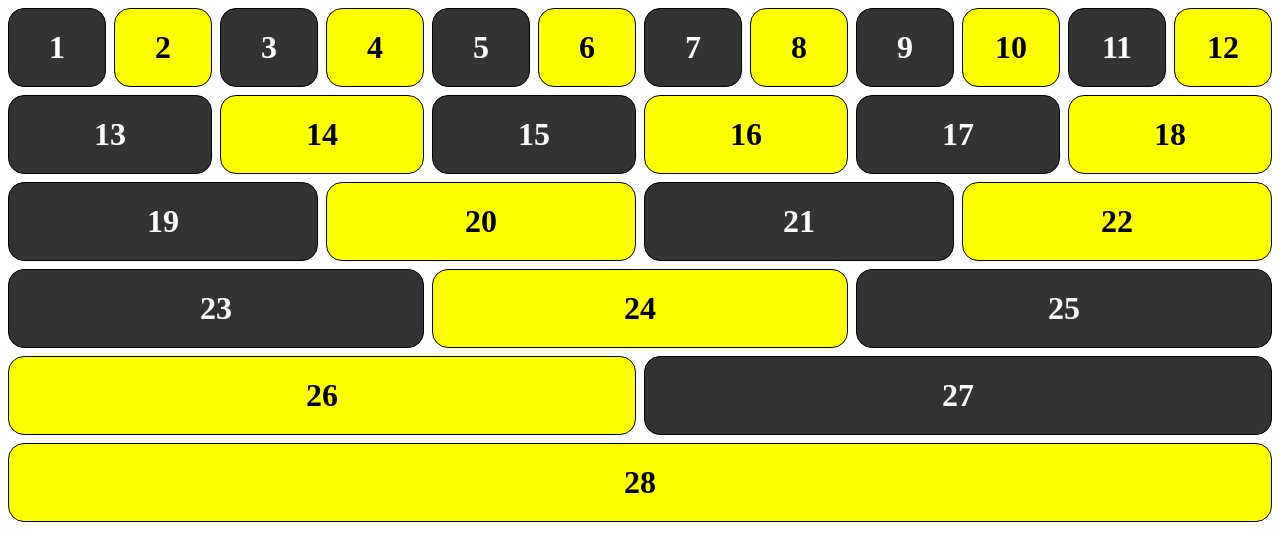
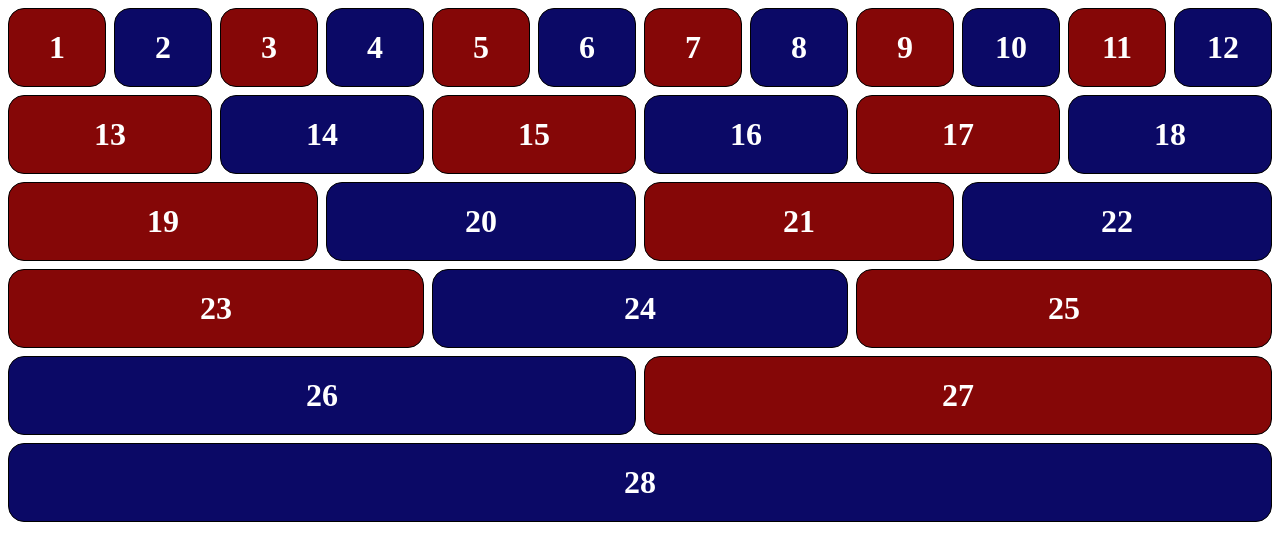
Before and after one commit to GuilleBlois/EscuelaIT, a plain HTML site: page grid2/index.html in a window 1280 px wide. Drawn offline with Linux system fonts and the light colour scheme.

Commit message:
Grid2 terminado

```diff
--- a/grid2/dest/style.css
+++ b/grid2/dest/style.css
@@ -1,7 +1,7 @@
 .grid-item {
     padding: 20px;
     border-radius: 1rem;
-    color: #000;
+    color: #fff;
     font-size: 2rem;
     font-weight: 600;
     border: 1px solid #000;
@@ -10,11 +10,10 @@
     align-items: center;
 }
 .grid-item:nth-child(2n+1) {
-    background-color: #333;
-    color: #fff;
+    background-color: rgb(133, 7, 7);
 }
 .grid-item:nth-child(2n) {
-    background-color: yellow;
+    background-color: rgb(11, 9, 102);
 }
 /*.grid {
     display: grid;
--- a/grid2/src/style.css
+++ b/grid2/src/style.css
@@ -1,7 +1,7 @@
 .grid-item {
     padding: 20px;
     border-radius: 1rem;
-    color: #000;
+    color: #fff;
     font-size: 2rem;
     font-weight: 600;
     border: 1px solid #000;
@@ -10,11 +10,10 @@
     align-items: center;
 }
 .grid-item:nth-child(2n+1) {
-    background-color: #333;
-    color: #fff;
+    background-color: rgb(133, 7, 7);
 }
 .grid-item:nth-child(2n) {
-    background-color: yellow;
+    background-color: rgb(11, 9, 102);
 }
 /*.grid {
     display: grid;
```
Also changed, not shown: 1 other file.
